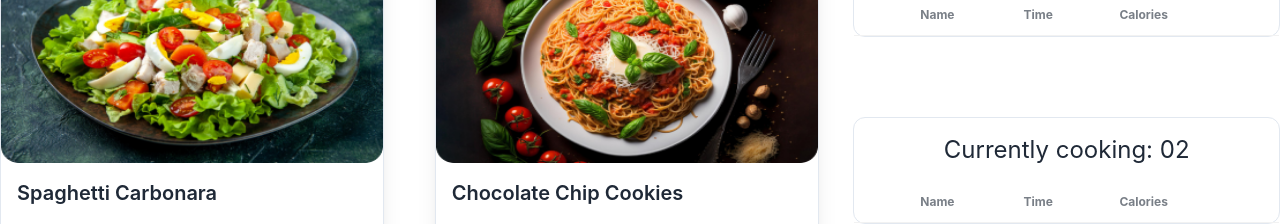
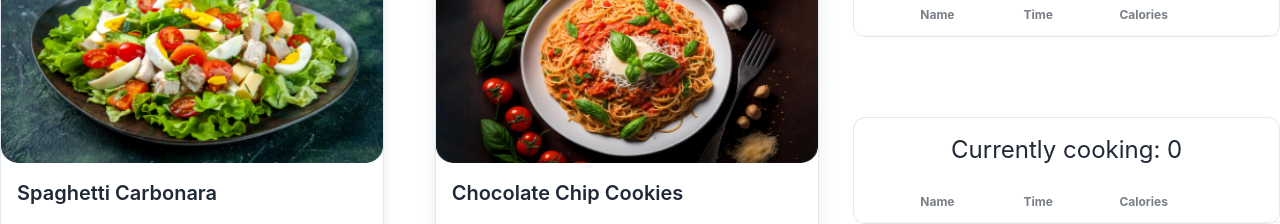
Before and after one commit to ariful2o/Chefs-Table-client, a React (Vite) app: page / in a window 1280 px wide. Shown: the part 1100-1324 px from the top of the page. Built offline with nearby package versions, Linux system fonts and the light colour scheme.

Commit message:
currently cooking number update

```diff
--- a/src/App.jsx
+++ b/src/App.jsx
@@ -11,6 +11,7 @@ import CurrentlyCook from "./Components/CurrentlyCook/CurrentlyCook";
 function App() {
   const [cookitem, setCookitem] = useState([]);
   const [currentlyCook,setCurrentlyCook]=useState([])
+  const [cookSerial, setCookSerial] = useState(0);
 
   const handleCookTiem = (item) => {
     setCookitem([...cookitem,item]);
@@ -21,7 +22,10 @@ function App() {
     setCurrentlyCook([...currentlyCook,addItem]);
     //remove cookitem list
     setCookitem(cookitem.filter((item) => item.id!== addItem.id));
+    console.log(currentlyCook.length)
+    setCookSerial(cookSerial+1)
   }
+
 
 
   return (
@@ -33,7 +37,7 @@ function App() {
         <Cards handleCookTiem={handleCookTiem} ></Cards>
         <div className="w-full lg:w-2/6">
           <WantCook cookitem={cookitem} handleCurrentlyCook={handleCurrentlyCook}></WantCook>
-          <CurrentlyCook currentlyCook={currentlyCook}></CurrentlyCook>
+          <CurrentlyCook currentlyCook={currentlyCook} cookSerial={cookSerial}></CurrentlyCook>
         </div>
       </div>
     </>
--- a/src/Components/CookSummary/WantCook/ShowCookItem/ShowCookItem.jsx
+++ b/src/Components/CookSummary/WantCook/ShowCookItem/ShowCookItem.jsx
@@ -1,13 +1,13 @@
 import React from "react";
 import icon8 from '../../../../../public/icons/icons8-left-3-50.png'
 
-export default function ShowCookItem({ item ,handleCurrentlyCook}) {
+export default function ShowCookItem({ item ,handleCurrentlyCook,}) {
   const { recipe_name, preparing_time, calories,id } = item;
   // console.log(item)
   return (
     <tbody>
       {/* row 1 */}
-      <tr>j
+      <tr>
         <th><img src={icon8} alt="" /></th>
         <td>{recipe_name}</td>
         <td>{preparing_time}</td>
--- a/src/Components/CookSummary/WantCook/WantCook.jsx
+++ b/src/Components/CookSummary/WantCook/WantCook.jsx
@@ -3,7 +3,7 @@ import ShowCookItem from "./ShowCookItem/ShowCookItem";
 
 export default function WantCook({ cookitem, cookSerial ,handleCurrentlyCook}) {
   // const {recipe_name,preparing_time,calories}=cookitem
-  //   console.log(cookitem);
+    // console.log(cookitem);
   return (
     <div className="mt-20 border border-slate-200 rounded-xl">
       <h2 className="text-2xl text-center my-4">
--- a/src/Components/CurrentlyCook/CurrentlyCook.jsx
+++ b/src/Components/CurrentlyCook/CurrentlyCook.jsx
@@ -1,11 +1,11 @@
 import React from "react";
 import CurrentlyCookShow from "./CurrentlyCookShow/CurrentlyCookShow"
-export default function CurrentlyCook({currentlyCook}) {
-    console.log(currentlyCook)
+export default function CurrentlyCook({currentlyCook,cookSerial}) {
+    // console.log(currentlyCook)
   return (
     <div className="mt-20 border border-slate-200 rounded-xl">
       <h2 className="text-2xl text-center my-4">
-      Currently cooking: 02
+      Currently cooking: {cookSerial}
       </h2>
       <div className="overflow-x-auto">
         <table className="table">
--- a/src/Components/card/Card.jsx
+++ b/src/Components/card/Card.jsx
@@ -9,7 +9,7 @@ export default function Card({ card, handleCookTiem }) {
     short_description,
     ingredients,
     preparing_time,
-    calories,
+    calories
   } = card;
   return (
     <div>
@@ -23,8 +23,8 @@ export default function Card({ card, handleCookTiem }) {
           <hr />
           <h2 className="card-title">Ingredients: {ingredients.length}</h2>
           <ou className="ml-4">
-            {ingredients.map((producDetalis) => {
-              return <li>{producDetalis}</li>;
+            {ingredients.map((producDetalis,idx) => {
+              return <li key={idx}>{producDetalis}</li>;
             })}
           </ou>
           <div className="flex my-6">
```
